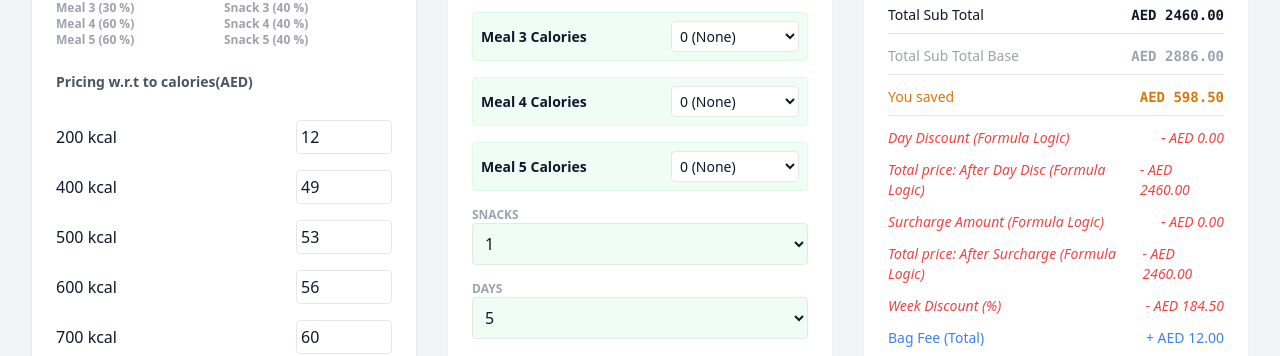
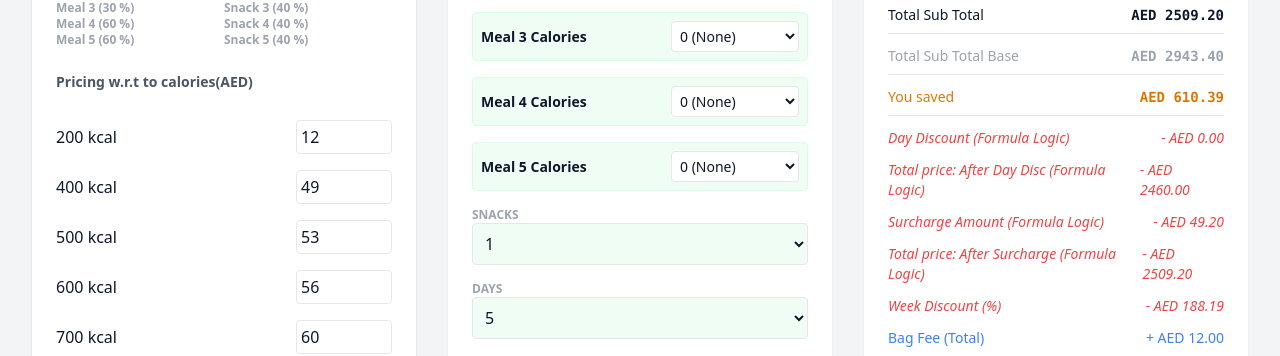
Before and after one commit to tulaibtechnyx/mealCalorieCalculator, a Next.js app: page / in a window 1280 px wide. Shown: the part 230-586 px from the top of the page. Built offline with nearby package versions, Linux system fonts and the light colour scheme.

Commit message:
Srurcharged when 4 week

```diff
--- a/app/components/MainCalculator.jsx
+++ b/app/components/MainCalculator.jsx
@@ -89,6 +89,14 @@ export default function MealPlanCalculator() {
             })
         }
     }, [snackOldPricing]);
+
+    useEffect(() => {
+        if (numWeeks === 4) {
+            setSurchargePercentage(2);
+        } else {
+            // setSurchargePercentage(0);
+        }
+    }, [numWeeks]);
 
     useEffect(() => {
         const saved = localStorage.getItem('meal_plan_history');
@@ -337,7 +345,7 @@ export default function MealPlanCalculator() {
         let subtotalBasePlan = totalBaseDaily * numDays * numWeeks;
         const planPercentage = 1 + (PlanBasePer || 0) / 100;
 
-        subtotalPlan = PlanBasePer ? planPercentage * subtotalPlan: subtotalPlan;
+        subtotalPlan = PlanBasePer ? planPercentage * subtotalPlan : subtotalPlan;
         subtotalBasePlan = PlanBasePer ? planPercentage * subtotalBasePlan : subtotalBasePlan;
         // 6. DAY DISCOUNT LOGIC
         let dayDiscAmount = 0;
@@ -355,8 +363,9 @@ export default function MealPlanCalculator() {
         }
 
         // 7. SURCHARGES & WEEK DISCOUNTS
-        const priceAfterDayDiscOnly = subtotalPlan - dayDiscAmount;
-        const priceAfterDayDiscNSurcharge = priceAfterDayDiscOnly * (1 + SurchargePercentage / 100);
+        const surchargeFactor = 1 + (SurchargePercentage / 100);
+        const priceAfterDayDiscOnly = (subtotalPlan - dayDiscAmount);
+        const priceAfterDayDiscNSurcharge = priceAfterDayDiscOnly * surchargeFactor;
 
         // Correcting the SurchargeAmount logic to ensure it reflects the added cost
         const SurchargeAmount = priceAfterDayDiscNSurcharge - priceAfterDayDiscOnly;
@@ -367,7 +376,8 @@ export default function MealPlanCalculator() {
 
         // 8. FEES & ANCHORED BASE (MARKUP/REDUCTION)
         const totalBagFee = (numDays * numWeeks) * bagFeePerDay;
-        const subtotalWithDiscountLogic = priceAfterDayDiscOnly;
+        // Use surcharged amount for base calculation as requested
+        const subtotalWithDiscountLogic = priceAfterDayDiscNSurcharge;
         const reductionCoeff = 1 - (reductionPer / 100);
         const markupCoeff = 1 - (markupPer / 100);
 
@@ -401,7 +411,7 @@ export default function MealPlanCalculator() {
             dailyMealCost,
             dailySnackCost,
             totalDaily,
-            subtotalPlan,
+            subtotalPlan: subtotalPlan * surchargeFactor,
             dayDiscAmount,
             SurchargeAmount,
             priceAfterDayDisc: priceAfterDayDiscOnly, // As per your naming
@@ -412,7 +422,7 @@ export default function MealPlanCalculator() {
             promoDiscountAmount,
             grandTotal,
             subtotalWithDiscountLogic,
-            subtotalBasePlan,
+            subtotalBasePlan: subtotalBasePlan * surchargeFactor,
             dailyBaseMealCost,
             dailyBaseSnackCost,
             totalBaseDaily,
```
Lines whose indentation alone changed are shown as unchanged.
